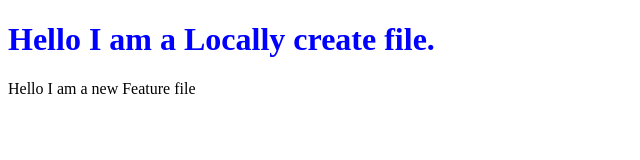
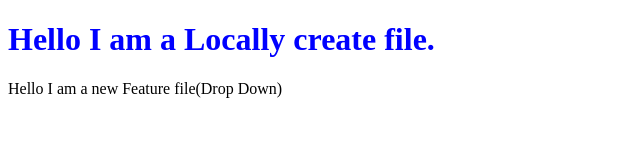
Before and after one commit to DilipKumar1710/LocalRepo, a plain HTML site: page index.html in a window 1280 px wide. Shown: the whole page, without its empty margins (0-640 px from the left). Drawn offline with Linux system fonts and the light colour scheme.

```diff
--- a/index.html
+++ b/index.html
@@ -8,6 +8,6 @@
 </head>
 <body>
     <h1>Hello I am a Locally create file.</h1>
-    <p>Hello I am a new Feature file</p>
+    <p>Hello I am a new Feature file(Drop Down)</p>
 </body>
 </html>
```
